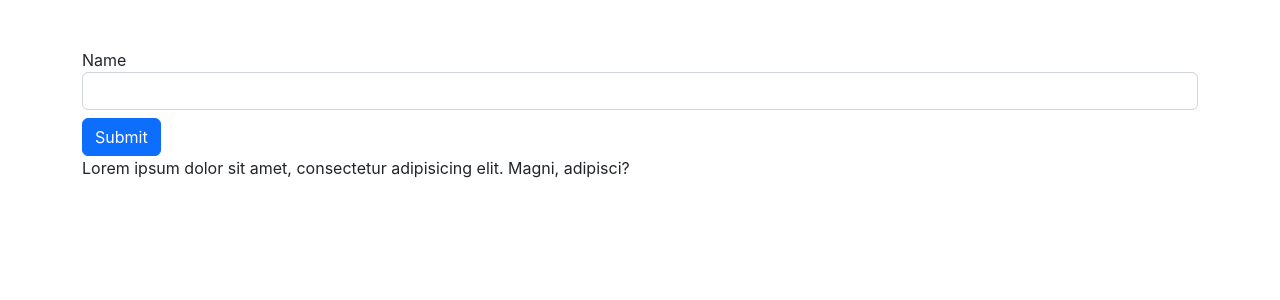
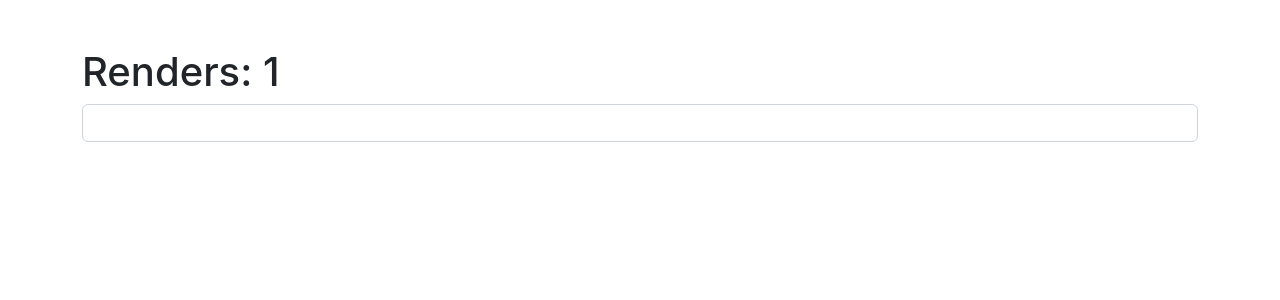
Before and after one commit to AbyssWalker1990/react-sandbox, a React (Create React App) app: page / in a window 1280 px wide. Shown: the top 300 px of the page. Built offline with nearby package versions, Linux system fonts and the light colour scheme.

Commit message:
almost done with 2 example

```diff
--- a/src/App.js
+++ b/src/App.js
@@ -1,9 +1,10 @@
 import UseRefExample1 from "./components/UseRefExample1";
+import UseRefExample2 from "./components/UseRefExample2";
 
 function App() {
   return (
     <div className='container mt-5'>
-      <UseRefExample1 />
+      <UseRefExample2 />
     </div>
   );
 }
--- /dev/null
+++ b/src/components/UseRefExample2.jsx
@@ -0,0 +1,19 @@
+import { useState, useEffect, useRef } from 'react'
+
+function UseRefExample2() {
+  const [name, setName] = useState('')
+  const renders = useRef(1)
+
+  useEffect(() => {
+    renders.current = renders.current + 1
+  })
+
+  return (
+    <div>
+      <h1>Renders: {renders.current}</h1>
+      <input type="text" value={name} onChange={(e) => setName(e.target.value)} className="form-control mb-3" />
+    </div>
+  )
+}
+
+export default UseRefExample2
```
Also changed, not shown: 1 other file (tests, documents, lock files or other folders).
